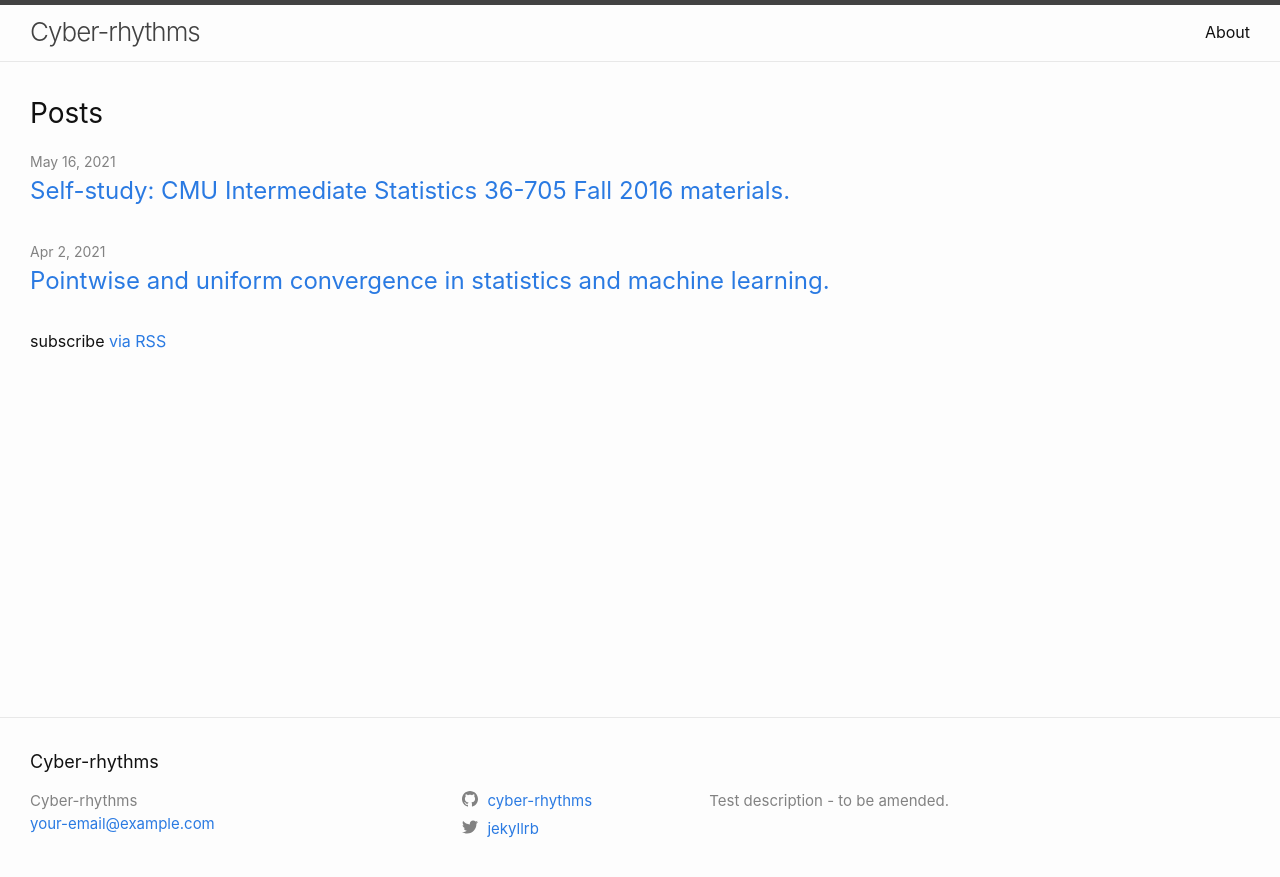
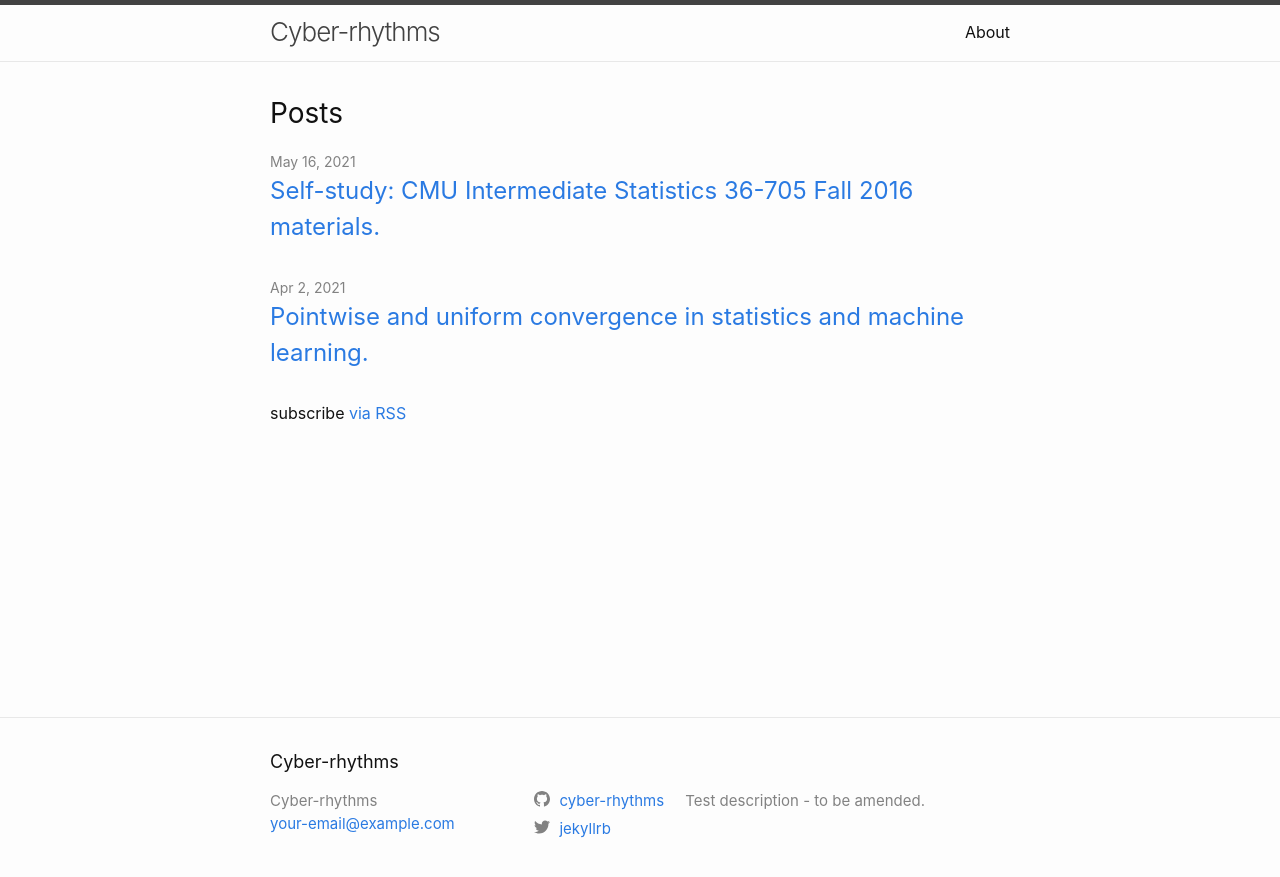
Before and after one commit to cyber-rhythms/cyber-rhythms.github.io, a Jekyll site: the page built from index.markdown, in a window 1280 px wide. Shown: the top 877 px of the page. Built offline with Jekyll 4.4.1, drawn with Linux system fonts in a browser that asks for light colours; nearby versions of some CDN libraries.

Commit message:
revert main.scss

```diff
--- a/assets/main.scss
+++ b/assets/main.scss
@@ -1,6 +1,5 @@
 ---
 # Only the main Sass file needs front matter (the dashes are enough)
 ---
-$content-width: 100%;
 
 @import "minima";
```
